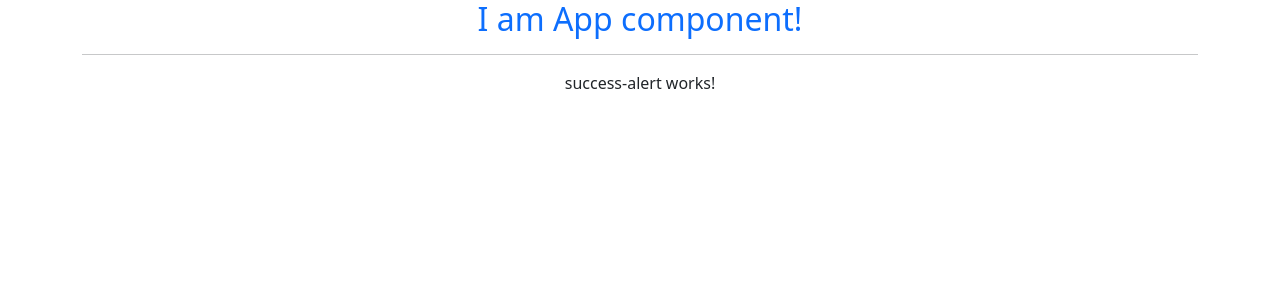
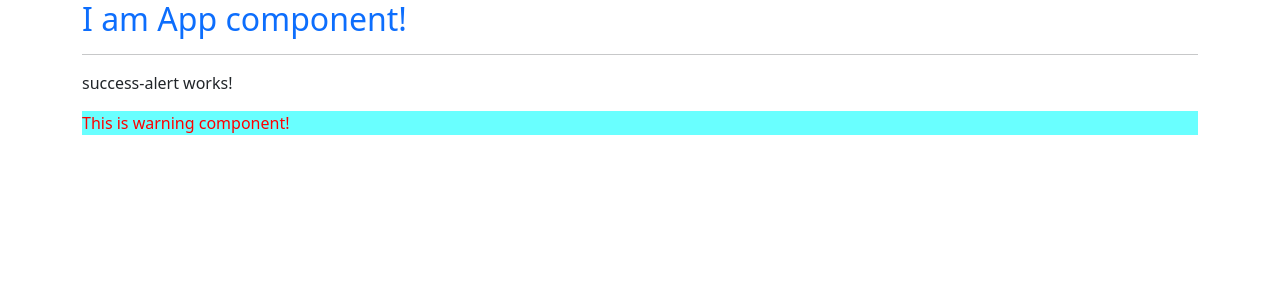
Before and after one commit to anitkumarsingh/angular-practice, an Angular app: page / in a window 1280 px wide. Shown: the top 300 px of the page. Built offline with nearby package versions, Linux system fonts and the light colour scheme.

Commit message:
component creation with manually

```diff
--- a/src/app/app.component.html
+++ b/src/app/app.component.html
@@ -1,9 +1,14 @@
 <div class="container">
   <div class="row">
-    <div class="col-xs-12 text-center">
+    <div class="col-xs-12">
       <h2 class="text-primary">I am App component!</h2>
-      <hr/>
-      <app-success-alert></app-success-alert>
+      <hr />
+      <div>
+        <app-success-alert></app-success-alert>
+      </div>
+      <div>
+        <app-warning-alert></app-warning-alert>
+      </div>
     </div>
   </div>
 </div>
--- a/src/app/app.module.ts
+++ b/src/app/app.module.ts
@@ -3,11 +3,13 @@ import { BrowserModule } from '@angular/platform-browser';
 
 import { AppComponent } from './app.component';
 import { SuccessAlertComponent } from './success-alert/success-alert.component';
+import { WarningAlertComponent } from './warning-alert/warning-alert.component';
 
 @NgModule({
   declarations: [
     AppComponent,
-    SuccessAlertComponent
+    SuccessAlertComponent,
+    WarningAlertComponent
   ],
   imports: [
     BrowserModule
--- /dev/null
+++ b/src/app/warning-alert/warning-alert.component.html
@@ -0,0 +1 @@
+<p class="warning">This is warning component!</p>
--- /dev/null
+++ b/src/app/warning-alert/warning-alert.component.ts
@@ -0,0 +1,17 @@
+import { Component } from '@angular/core';
+
+@Component({
+  selector: 'app-warning-alert',
+  templateUrl: './warning-alert.component.html',
+  styles: [`
+  .warning{
+    color:red;
+    border:red;
+    background-color:rgba(5,255,255,0.6);
+  }
+  `]
+})
+
+export class WarningAlertComponent {
+
+}
```
Also changed, not shown: src/app/warning-alert/warning-alert.component.css (added).
